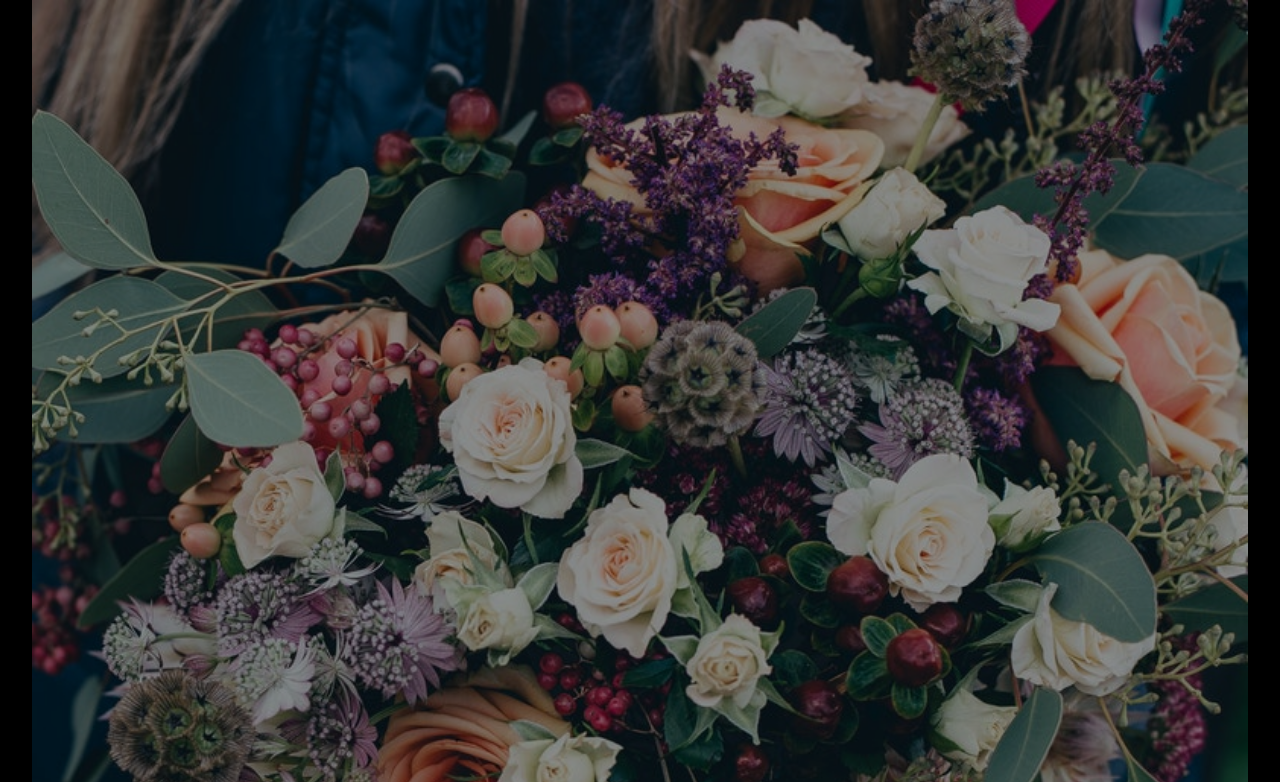
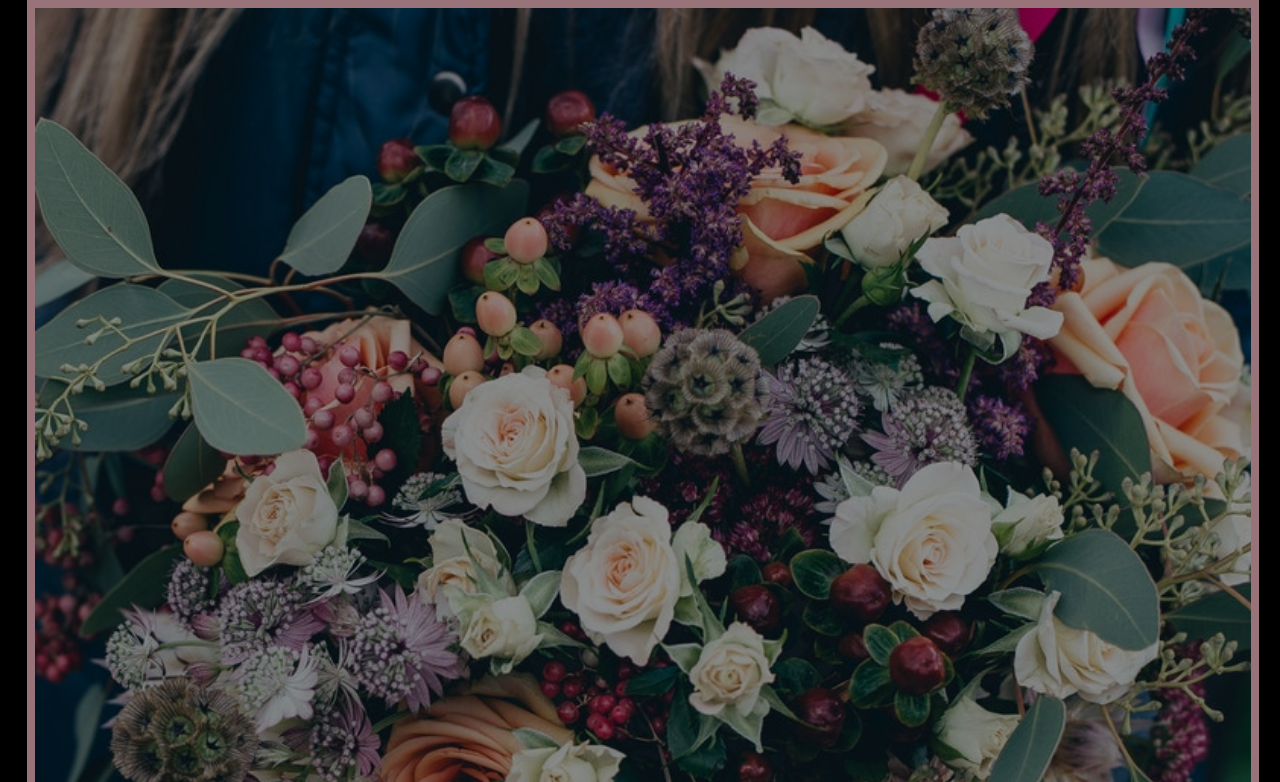
Before and after one commit to sokona87/mothersday-present, a plain HTML site: page index.html in a window 1280 px wide. Shown: the top 782 px of the page. Drawn offline with Linux system fonts and the light colour scheme.

Commit message:
added border

```diff
--- a/style.css
+++ b/style.css
@@ -30,4 +30,6 @@ p {
 
 img {
     opacity: .6;
+    border: .5em solid pink;
+    margin-left: -5px;
 }
```
